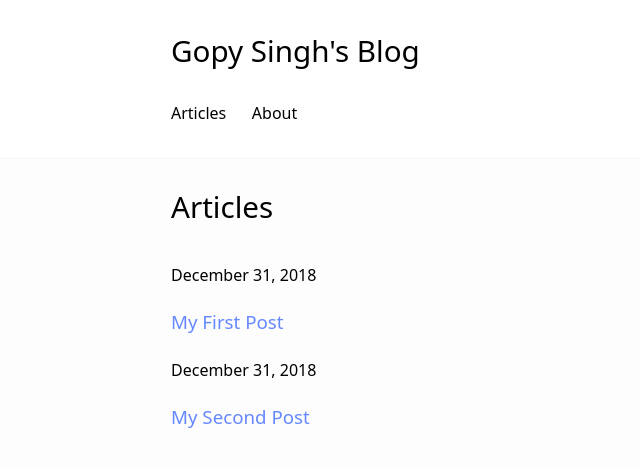
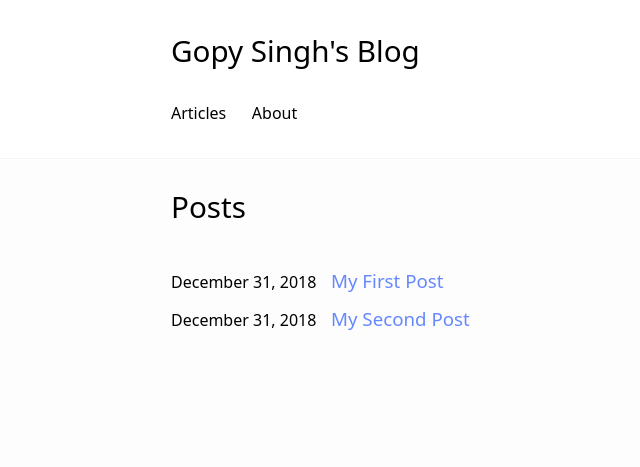
Before and after one commit to gurpreet-ai/gurpreet-ai.github.io, a Jekyll site: the page built from index.html, in a window 1280 px wide. Shown: the top 467 px of the page, without its empty margins (101-741 px from the left). Built offline with Jekyll 4.4.1, drawn with Linux system fonts in a browser that asks for light colours; the list of posts is cut into pages by our own code.

Commit message:
updated posts

```diff
--- a/_layouts/home.html
+++ b/_layouts/home.html
@@ -1,11 +1,9 @@
 ---
 layout: default
 ---
-<article class="articles">
+<article class="archive">
 	{{ content }}
-	<header>
-		<h1>Articles</h1>
-	</header>
+	<header><h1>Posts</h1></header>
 	{% for post in site.posts %}
 	{%- assign date_format = site.date_format | default: "%B %d, %Y" -%}
 	<div>
```
